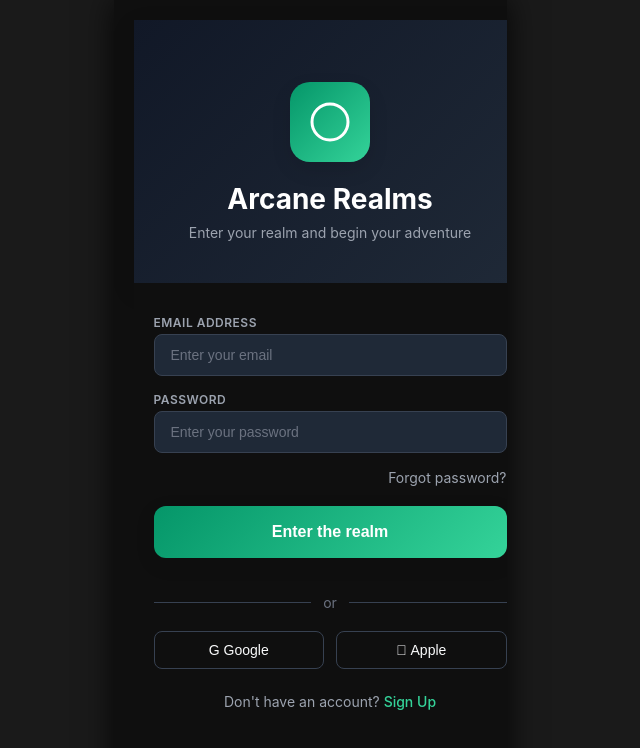
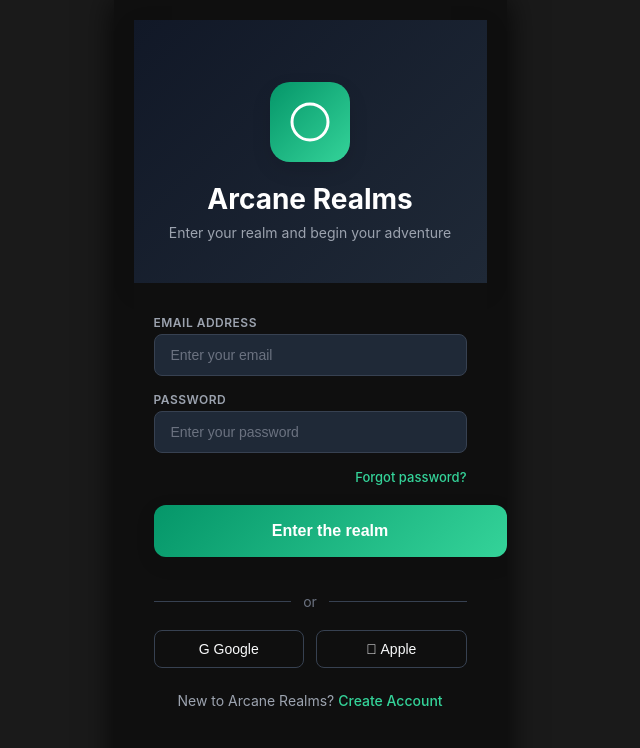
Before and after one commit to Whimsy-rat-trap/dnd-mobile-app, a React (Create React App) app: page / in a window 1280 px wide. Shown: the top 748 px of the page, without its empty margins (330-970 px from the left). Built offline with nearby package versions, Linux system fonts and the light colour scheme.

Commit message:
0.0.3 (basic changes to the styles)

```diff
--- a/src/pages/Login.css
+++ b/src/pages/Login.css
@@ -7,7 +7,7 @@
 
 /* Hero */
 .login-hero {
-    width: 393px;
+    width: 100%;
     height: 263px;
     padding: 60px 20px 40px;
     background: var(--gradient-dark);
@@ -17,6 +17,7 @@
     align-items: center;
     justify-content: center;
     flex-shrink: 0;
+    margin: 0;
 }
 
 .hero-logo {
@@ -49,9 +50,9 @@
 
 /* Content */
 .login-content {
-    width: 393px;
+    width: 100%;
     height: 535px;
-    padding: 32px 20px;
+    padding: 32px 20px 24px 20px;
     background: var(--color-dark);
     display: flex;
     flex-direction: column;
@@ -101,15 +102,20 @@
     justify-content: flex-end;
 }
 
+/* Forgot password */
 .forgot-link {
-    color: #9ca3af;
-    font-size: 14px;
+    font-family: var(--font-family);
+    font-weight: 500;
+    font-size: 13px;
+    text-align: right;
+    color: #34d399;
     text-decoration: none;
 }
 .forgot-link:hover {
     text-decoration: underline;
 }
 
+/* Кнопка */
 .signin-btn {
     width: 353px;
     height: 52px;
@@ -179,7 +185,7 @@
     content: " ";
 }
 
-/* Signup */
+/* Signup  */
 .signup-section {
     text-align: center;
     color: #9ca3af;
--- a/src/pages/Login.tsx
+++ b/src/pages/Login.tsx
@@ -44,8 +44,8 @@ const Login: React.FC = () => {
                 </div>
 
                 <div className="signup-section">
-                    <span>Don't have an account? </span>
-                    <a href="#" className="signup-link">Sign Up</a>
+                    <span>New to Arcane Realms? </span>
+                    <a href="#" className="signup-link">Create Account</a>
                 </div>
             </div>
         </div>
```
